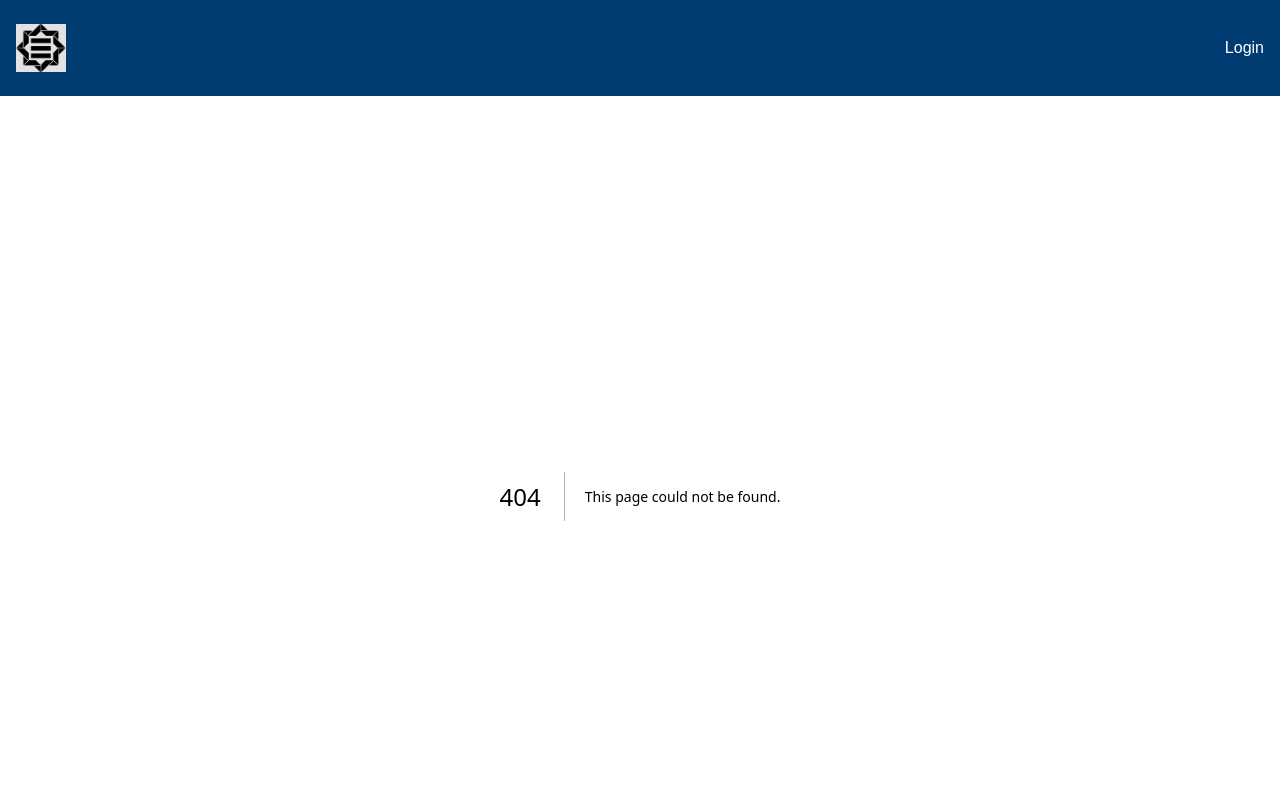
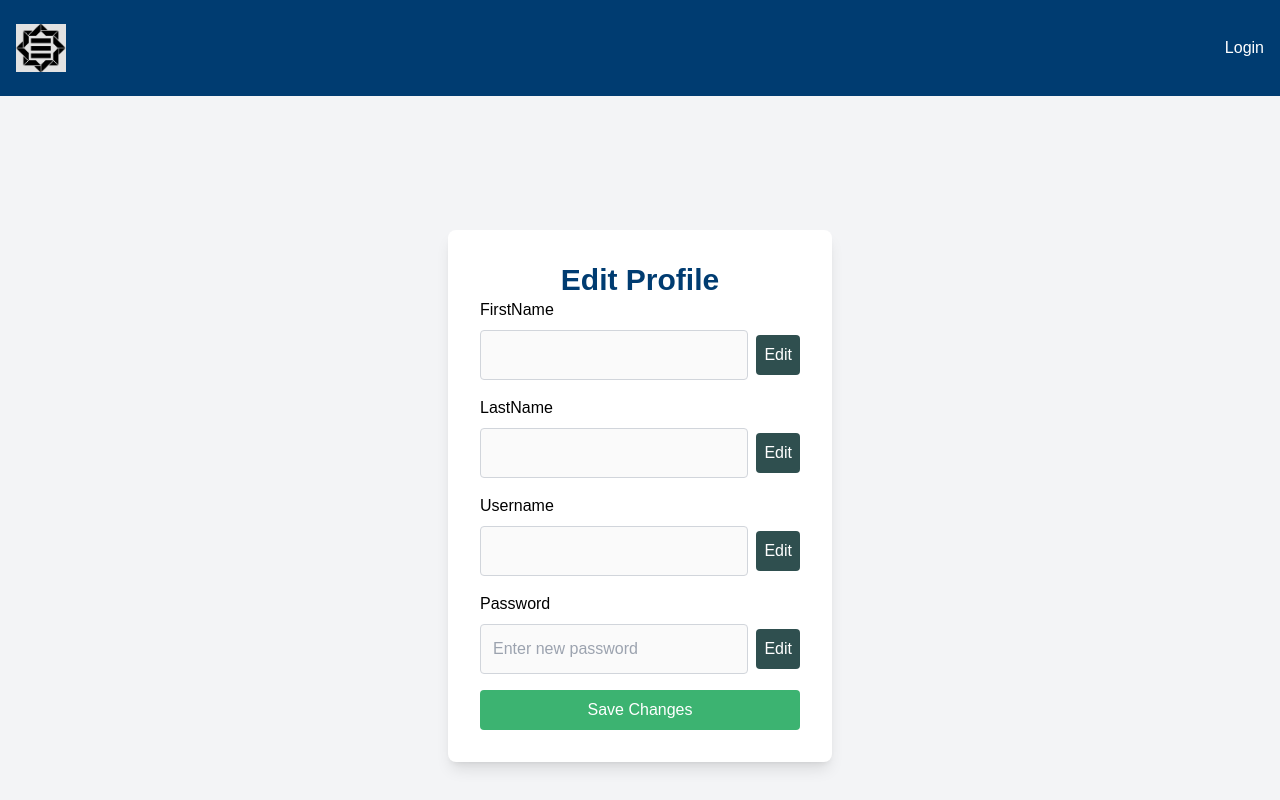
Before and after one commit to mcoplan2/SynergyUINextJS, a Next.js app: page /profile in a window 1280 px wide. Before the commit this address had no page. Shown: the top 800 px of the page. Built offline with nearby package versions, Linux system fonts and the light colour scheme.

Commit message:
Changed package.json in order to deploy to vercel

```diff
--- a/package.json
+++ b/package.json
@@ -4,7 +4,7 @@
   "private": true,
   "scripts": {
     "dev": "next dev",
-    "build": "next build",
+    "build": "npm install --legacy-peer-deps && next build",
     "start": "next start",
     "lint": "next lint"
   },
--- a/src/components/Header.tsx
+++ b/src/components/Header.tsx
@@ -141,7 +141,7 @@ const Header: React.FC = () => {
                         }
                         {user &&
                         <li>
-                            <Link href="/profile/edit" className={styles.navLink}>
+                            <Link href="/profile" className={styles.navLink}>
                                 Profile
                             </Link>
                         </li>
--- a/src/components/MedicationMultiStepForm.tsx
+++ b/src/components/MedicationMultiStepForm.tsx
@@ -245,45 +245,51 @@ const MedicationMultiStepForm = () => {
                 {/* Final Step: Summary */}
                 {step === 5 && (
                     <div>
-                        <h2 className={styles.sectionTitle}>Summary</h2>
+                       <h2 className={styles.sectionTitle}>Summary</h2>
                         <div className={styles.summarySection}>
                             <h3>Basic Information</h3>
-                            <p>Medication Name: {formData.basicInfo.medicationName}</p>
-                            <p>Formulation: {formData.basicInfo.formulation}</p>
-                            <p>Strength: {formData.basicInfo.strength}</p>
-                            <p>Manufacturer: {formData.basicInfo.manufacturer}</p>
-                            <p>NDC Number: {formData.basicInfo.ndcNumber}</p>
                         </div>
+                        <p className={styles.summaryItem}>Medication Name: {formData.basicInfo.medicationName}</p>
+                        <p className={styles.summaryItem}>Formulation: {formData.basicInfo.formulation}</p>
+                        <p className={styles.summaryItem}>Strength: {formData.basicInfo.strength}</p>
+                        <p className={styles.summaryItem}>Manufacturer: {formData.basicInfo.manufacturer}</p>
+                        <p className={styles.summaryItem}>NDC Number: {formData.basicInfo.ndcNumber}</p>
+
                         <div className={styles.summarySection}>
                             <h3>Regulatory Information</h3>
-                            <p>Drug Classification: {formData.regulatoryInfo.drugClassification}</p>
-                            <p>Scheduled Class: {formData.regulatoryInfo.scheduledClass}</p>
-                            <p>Warnings: {formData.regulatoryInfo.warnings}</p>
-                            <p>Storage Requirements: {formData.regulatoryInfo.storageRequirements}</p>
-                            <p>Expiration Date: {formData.regulatoryInfo.expirationDate}</p>
                         </div>
+                        <p className={styles.summaryItem}>Drug Classification: {formData.regulatoryInfo.drugClassification}</p>
+                        <p className={styles.summaryItem}>Scheduled Class: {formData.regulatoryInfo.scheduledClass}</p>
+                        <p className={styles.summaryItem}>Warnings: {formData.regulatoryInfo.warnings}</p>
+                        <p className={styles.summaryItem}>Storage Requirements: {formData.regulatoryInfo.storageRequirements}</p>
+                        <p className={styles.summaryItem}>Expiration Date: {formData.regulatoryInfo.expirationDate}</p>
+
                         <div className={styles.summarySection}>
                             <h3>Pricing Information</h3>
-                            <p>Cost: ${formData.pricingInfo.cost}</p>
-                            <p>Insurance Coverage: {formData.pricingInfo.insuranceCoverage}</p>
                         </div>
+                        <p className={styles.summaryItem}>Cost: ${formData.pricingInfo.cost}</p>
+                        <p className={styles.summaryItem}>Insurance Coverage: {formData.pricingInfo.insuranceCoverage}</p>
+
                         <div className={styles.summarySection}>
                             <h3>Inventory Information</h3>
-                            <p>Quantity in Stock: {formData.inventoryInfo.quantityInStock}</p>
-                            <p>Reorder Level: {formData.inventoryInfo.reorderLevel}</p>
-                            <p>Supplier Info: {formData.inventoryInfo.supplierInfo}</p>
                         </div>
+                        <p className={styles.summaryItem}>Quantity in Stock: {formData.inventoryInfo.quantityInStock}</p>
+                        <p className={styles.summaryItem}>Reorder Level: {formData.inventoryInfo.reorderLevel}</p>
+                        <p className={styles.summaryItem}>Supplier Info: {formData.inventoryInfo.supplierInfo}</p>
+
                         <div className={styles.summarySection}>
                             <h3>Additional Information</h3>
-                            <p>Indications: {formData.additionalInfo.indications}</p>
-                            <p>Dosage Instructions: {formData.additionalInfo.dosageInstructions}</p>
-                            <p>Patient Counseling Info: {formData.additionalInfo.patientCounselingInfo}</p>
                         </div>
+                        <p className={styles.summaryItem}>Indications: {formData.additionalInfo.indications}</p>
+                        <p className={styles.summaryItem}>Dosage Instructions: {formData.additionalInfo.dosageInstructions}</p>
+                        <p className={styles.summaryItem}>Patient Counseling Info: {formData.additionalInfo.patientCounselingInfo}</p>
+
                         <div className={styles.summarySection}>
                             <h3>Documentation</h3>
-                            <p>Lot Number: {formData.documentation.lotNumber}</p>
-                            <p>Additional Documentation: {formData.documentation.additionalDocs}</p>
                         </div>
+                        <p className={styles.summaryItem}>Lot Number: {formData.documentation.lotNumber}</p>
+                        <p className={styles.summaryItem}>Additional Documentation: {formData.documentation.additionalDocs}</p>
+
                     </div>
                 )}
 
--- a/src/components/MultiStepForm.tsx
+++ b/src/components/MultiStepForm.tsx
@@ -178,34 +178,40 @@ const MultiStepForm = () => {
                 {/* Final Step: Summary */}
                 {step === 3 && (
                     <div>
-                        <h2 className={styles.sectionTitle}>Summary</h2>
+                       <h2 className={styles.sectionTitle}>Summary</h2>
                         <div className={styles.summarySection}>
                             <h3>Personal Information</h3>
-                            <p>Name: {formData.personalInfo.patientName}</p>
-                            <p>Address: {formData.personalInfo.patientAddress}</p>
-                            <p>Date of Birth: {formData.personalInfo.patientDOB}</p>
                         </div>
+                        <p className={styles.summaryItem}>Name: {formData.personalInfo.patientName}</p>
+                        <p className={styles.summaryItem}>Address: {formData.personalInfo.patientAddress}</p>
+                        <p className={styles.summaryItem}>Date of Birth: {formData.personalInfo.patientDOB}</p>
+
                         <div className={styles.summarySection}>
                             <h3>Medication Information</h3>
-                            <p>Dosage Count: {formData.dosagecount}</p>
-                            <p>Frequency: {formData.freq}</p>
-                            <p>Medication: {formData.medication?.name}</p>
                         </div>
+                        <p className={styles.summaryItem}>Dosage Count: {formData.dosagecount}</p>
+                        <p className={styles.summaryItem}>Frequency: {formData.freq}</p>
+                        <p className={styles.summaryItem}>Medication: {formData.medication?.name}</p>
+
                         <div className={styles.summarySection}>
                             <h3>Doctor and Insurance Information</h3>
-                            <p>Clinician: {formData.doctorInsuranceInfo.clinicianName}</p>
-                            <p>Insurance Info: {formData.doctorInsuranceInfo.insuranceInfo}</p>
                         </div>
-                        <div className={styles.summaryItem}>
+                        <p className={styles.summaryItem}>Clinician: {formData.doctorInsuranceInfo.clinicianName}</p>
+                        <p className={styles.summaryItem}>Address: {formData.doctorInsuranceInfo.clinicianAddress}</p>
+                        <p className={styles.summaryItem}>Insurance: {formData.doctorInsuranceInfo.insuranceInfo}</p>
+
+
+                        <div className={styles.summarySection}>
+                            Total Cost
+                        </div>
                             {selectedMedication ? (
                                 <div>
-                                    <p><strong>Medication Cost/dose: </strong> ${selectedMedication.price}</p>
-                                    <p><strong>Total Cost:</strong> ${selectedMedication.price * formData.dosagecount}</p>
+                                    <p className={styles.summaryItem}>Medication Cost/dose: ${selectedMedication.price}</p>
+                                    <p className={styles.summaryItem}>Total Cost: ${(selectedMedication.price * formData.dosagecount).toFixed(3)}</p>
                                 </div>
                             ) : (
                                 <p>No medication selected.</p>
                             )}
-                        </div>
                     </div>
                 )}
 
--- a/src/pages/login.module.css
+++ b/src/pages/login.module.css
@@ -9,23 +9,27 @@
   }
 
   .heading {
-    @apply text-3xl font-bold text-center text-teal-600 mb-6;
+    @apply text-3xl font-bold text-center text-[var(--primary)];
   }
 
   .label {
-    @apply block text-gray-700 mb-1;
+    @apply block text-black mb-2;
   }
 
   .input {
-    @apply w-full p-3 border border-gray-300 rounded focus:outline-none focus:ring-2 focus:ring-teal-500;
+    @apply w-full p-3 border border-[var(--accent)] rounded focus:outline-none focus:ring-2 focus:ring-teal-500 text-black;
   }
 
   .button {
-    @apply w-full bg-teal-600 text-white py-2 rounded hover:bg-teal-700 transition duration-200 focus:outline-none focus:ring-2 focus:ring-teal-500 focus:ring-opacity-50;
-  }
+    @apply w-full bg-[var(--secondary)] text-white py-2 rounded transition duration-200 focus:outline-none focus:ring-2 focus:ring-primary focus:ring-opacity-50;
+}
+
+  .button:hover {
+    background-color: var(--highlight); /* Use the highlight variable for hover state */
+}
 
   .toggleText {
-    @apply mt-4 text-center text-gray-600;
+    @apply mt-4 text-center text-black;
   }
 
   .toggleButton {
@@ -35,3 +39,37 @@
   .error {
     @apply text-red-500 mt-2 text-sm text-center;
   }
+
+  .inputContainer {
+    display: flex;
+    align-items: center;
+    justify-content: space-between; /* Distribute space evenly */
+}
+
+  .input {
+    @apply w-full p-3 border border-gray-300 rounded focus:outline-none;
+  }
+
+  .input.editable {
+    border-color: var(--highlight); /* Change this to your desired color */
+  }
+
+.editButton {
+    background-color: var(--accent);
+    color: #fff;
+    border: none;
+    cursor: pointer;
+    border-radius: 4px;
+    flex: 1; /* Take up equal space */
+    margin-left: 0.5rem; /* Add space between input and button */
+    padding: 0.5rem; /* Add padding for a better appearance */
+    max-width: 3rem;
+}
+
+.editButton:hover {
+    background-color: var(--highlight);
+}
+
+.fieldContainer {
+  @apply mb-4; /* Adds margin-bottom to each field container */
+}
--- /dev/null
+++ b/src/pages/profile.tsx
@@ -0,0 +1,120 @@
+import { useState, useEffect } from 'react';
+import { UserFormData } from '../types/User';
+import styles from './login.module.css';
+import ErrorModal from '../components/ErrorModal';
+import axios from 'axios';
+import { useUser } from '../context/UserContext';
+import { useRouter } from 'next/router';
+import { toast } from 'react-toastify';
+import 'react-toastify/dist/ReactToastify.css';
+
+const EditProfilePage: React.FC = () => {
+    const { user, setUser } = useUser();
+    const [formData, setFormData] = useState<UserFormData | null>({
+        firstName: user?.firstName || '',
+        lastName: user?.lastName || '',
+        username: user?.username || '',
+        password: '',
+    });
+    const [error, setError] = useState<string | null>(null);
+    const [isModalOpen, setIsModalOpen] = useState(false);
+    const [editableFields, setEditableFields] = useState({
+        firstName: false,
+        lastName: false,
+        username: false,
+        password: false,
+    });
+    const router = useRouter();
+
+    useEffect(() => {
+        if (user) {
+            setFormData(user);
+        }
+    }, [user]);
+
+    const handleChange = (e: React.ChangeEvent<HTMLInputElement>) => {
+        const { name, value } = e.target;
+        setFormData((prev) => ({
+            ...prev,
+            [name]: value,
+        } as UserFormData));
+    };
+
+    const handleToggleEdit = (field: keyof UserFormData) => {
+        setEditableFields((prev) => ({
+            ...prev,
+            [field]: !prev[field],
+        }));
+    };
+
+    const handleSubmit = async (e: React.FormEvent<HTMLFormElement>) => {
+        e.preventDefault();
+
+        try {
+            if (formData) {
+                // const updatedUser = await updateUserProfile(formData); // `updateUserProfile` sends updated data to server
+                // setUser(updatedUser); // Update user context with new data
+                toast.success('Profile updated successfully!');
+                router.push('/');
+            }
+        } catch (err) {
+            if (axios.isAxiosError(err)) {
+                const errorMessage = err.response?.data?.message || 'An error occurred. Please try again.';
+                setError(errorMessage);
+            } else if (err instanceof Error) {
+                setError(err.message);
+            } else {
+                setError('An unexpected error occurred. Please try again.');
+            }
+            setIsModalOpen(true);
+            console.error('Profile update error:', err);
+        }
+    };
+
+    return (
+        <div className={styles.container}>
+            <div className={styles.card}>
+                <h2 className={styles.heading}>Edit Profile</h2>
+                <form onSubmit={handleSubmit}>
+                {['firstName', 'lastName', 'username', 'password'].map((field) => (
+                    <div className={styles.fieldContainer} key={field}>
+                        <label className={styles.label}>{field.charAt(0).toUpperCase() + field.slice(1)}</label>
+                        <div className={styles.inputContainer}>
+                            <input
+                                type={field === 'password' ? 'password' : 'text'}
+                                name={field}
+                                className={`${styles.input} ${editableFields[field as keyof UserFormData] ? styles.editable : ''}`} // Apply editable class conditionally
+                                value={formData ? formData[field as keyof UserFormData] || '' : ''}
+                                disabled={!editableFields[field as keyof UserFormData]}
+                                placeholder={field === 'password' ? 'Enter new password' : ''}
+                                onChange={handleChange}
+                            />
+                            <button
+                                type="button"
+                                className={styles.editButton}
+                                onClick={() => handleToggleEdit(field as keyof UserFormData)}
+                            >
+                                {editableFields[field as keyof UserFormData] ? `   X   ` : 'Edit'}
+                            </button>
+                        </div>
+                    </div>
+                ))}
+                    <button
+                        type="submit"
+                        className={styles.button}
+                    >
+                        Save Changes
+                    </button>
+                </form>
+            </div>
+            {isModalOpen && (
+                <ErrorModal
+                    message={error!}
+                    onClose={() => setIsModalOpen(false)}
+                />
+            )}
+        </div>
+    );
+};
+
+export default EditProfilePage;
```
Also changed, not shown: src/components/MultiStepForm.module.css (+11 -5 lines), src/types/User.ts (+7 -0 lines).
